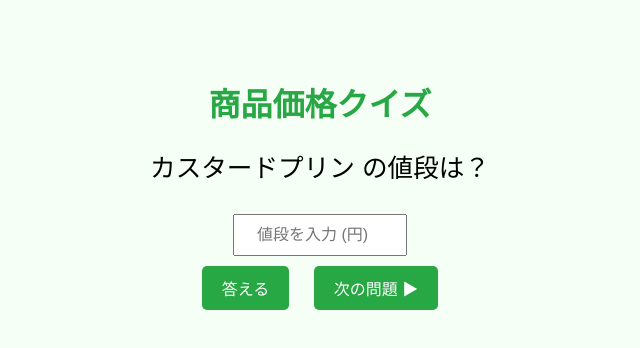
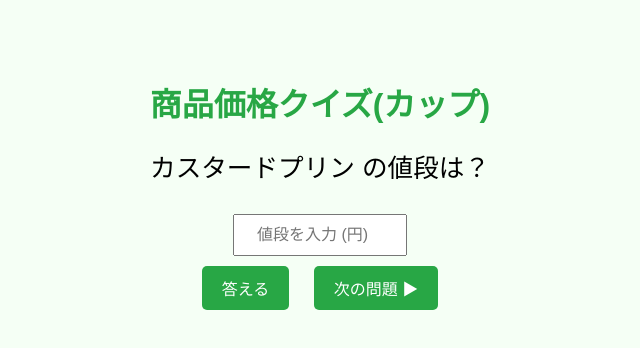
Before and after one commit to kuaichengdashi953-crypto/quiz-cup-, a plain HTML site: page index.html in a window 1280 px wide. Shown: the whole page, without its empty margins (320-960 px from the left). Drawn offline with Linux system fonts and the light colour scheme.

Commit message:
Add files via upload

```diff
--- a/index.html
+++ b/index.html
@@ -46,7 +46,7 @@
   </style>
 </head>
 <body>
-  <h1>商品価格クイズ</h1>
+  <h1>商品価格クイズ(カップ)</h1>
 
   <div id="question">問題を読み込み中...</div>
 
```
